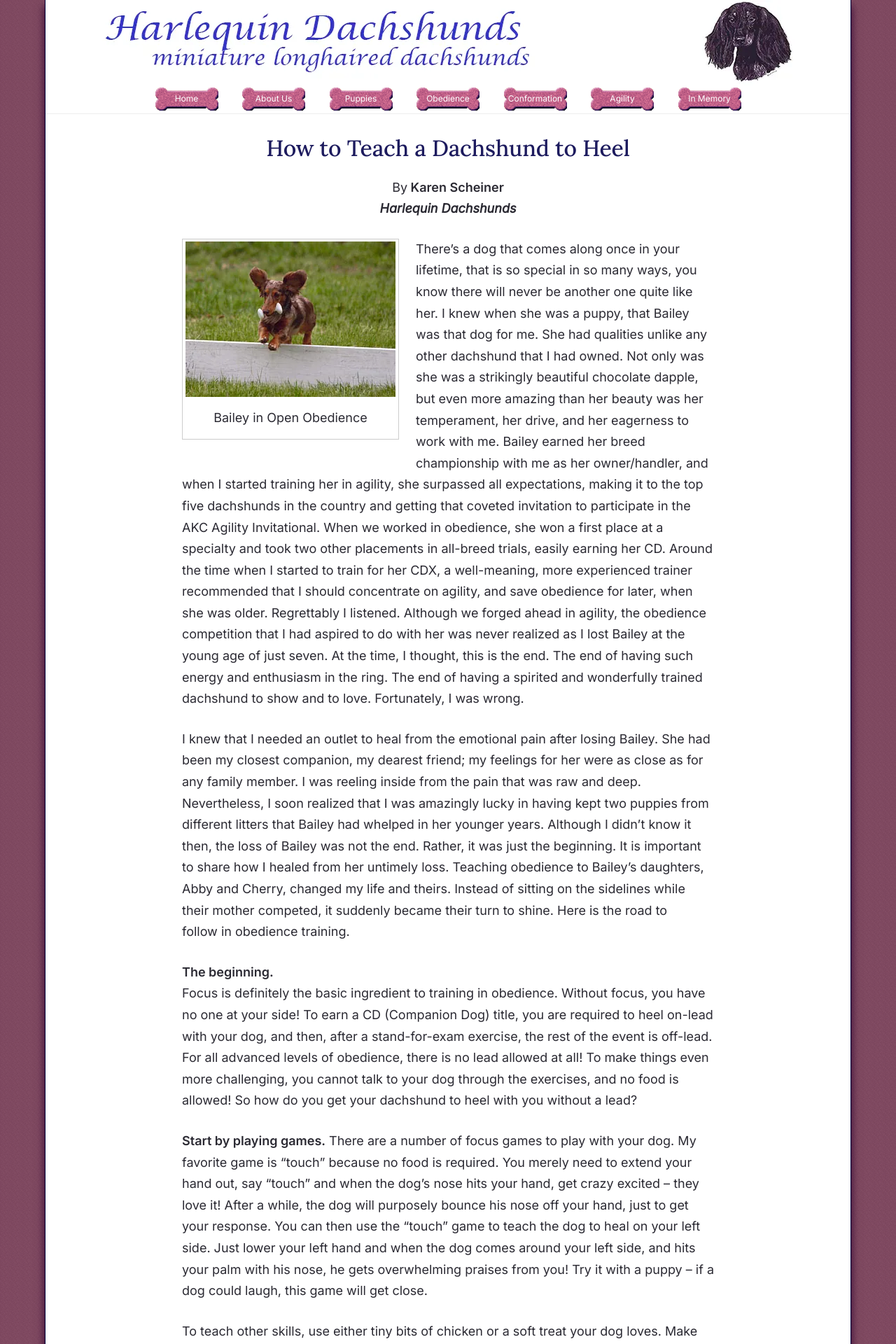
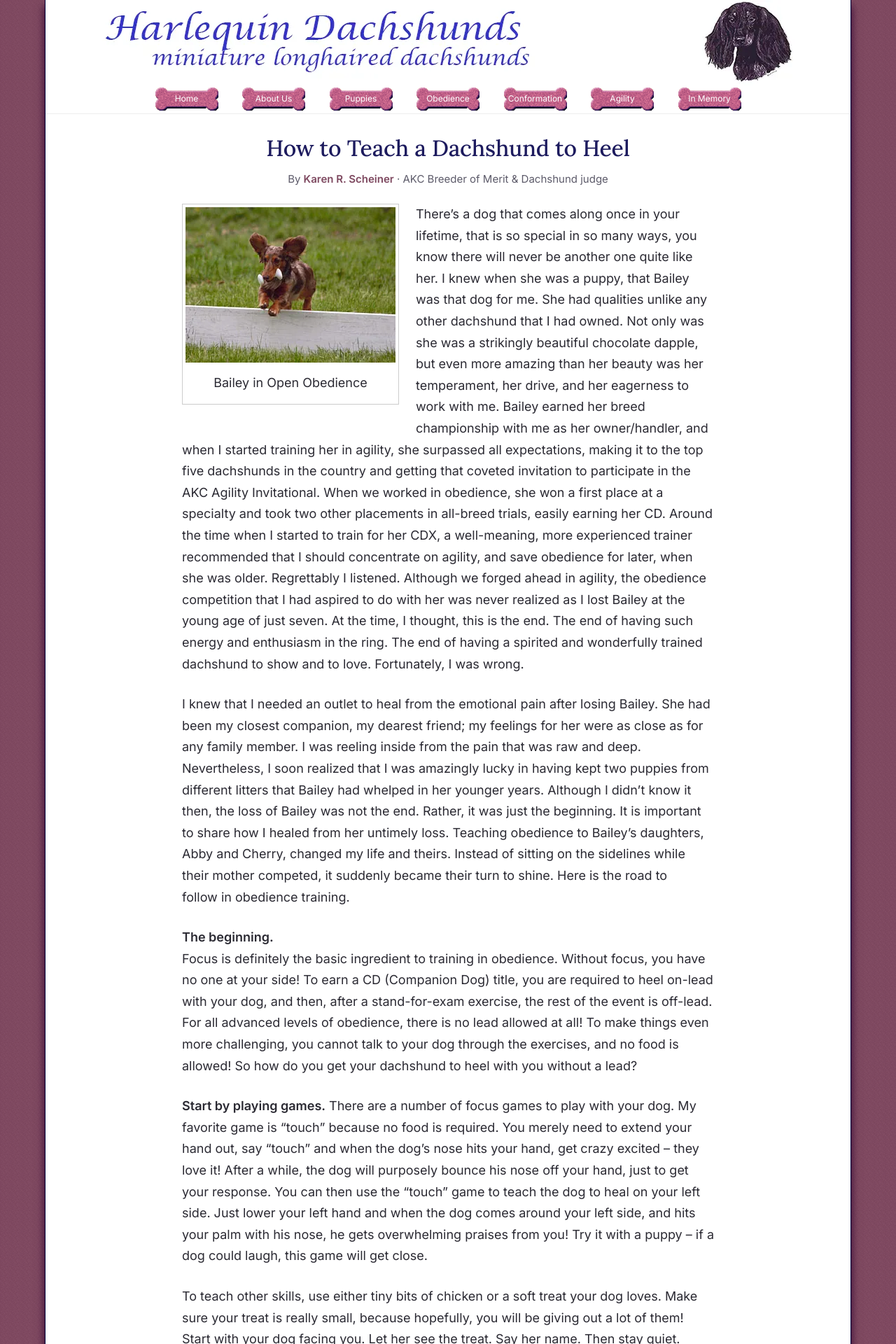
Before and after one commit to louisliberty/harlequin-dachshunds, a Jekyll site: the page built from _posts/2014-09-11-learning-to-heal-training-in-obedience.html, in a window 1280 px wide. Shown: the top 1920 px of the page at 70% size. Built offline with Jekyll 4.4.1, drawn with Linux system fonts in a browser that asks for light colours; some of the changed text lies outside the part shown.

Commit message:
Blog: remove card bylines; add article byline and author box
Co-Authored-By: Claude Opus 5.5 <noreply@anthropic.com>
Claude-Session: https://claude.ai/code/session_01TAfJqWrpFTn7GBn9jW8hNF

```diff
--- a/_layouts/blog.html
+++ b/_layouts/blog.html
@@ -16,7 +16,6 @@ layout: default
 			<div class="blog-card-body">
 				<h2 class="blog-card-title">{{ post.title }}</h2>
 				<p class="blog-card-summary">{{ post.summary | default: post.description }}</p>
-				<p class="blog-card-meta">By Karen R. Scheiner</p>
 				<span class="blog-card-more">Read more &rarr;</span>
 			</div>
 		</a>
--- a/_layouts/post.html
+++ b/_layouts/post.html
@@ -5,13 +5,23 @@ layout: default
 	<header class="entry-header">
 		<h1 class="entry-title">{{ page.heading | default: page.title }}</h1>
 
-		<div class="entry-meta">
-		</div><!-- .entry-meta -->
+		{% if page.categories contains "blog" %}<p class="article-byline">By <a href="{{ '/about-us/' | relative_url }}">Karen R. Scheiner</a> &middot; AKC Breeder of Merit &amp; Dachshund judge</p>{% endif %}
 	</header><!-- .entry-header -->
 
 	<div class="entry-content">
 {{ content }}
 	</div><!-- .entry-content -->
+	{% if page.categories contains "blog" %}
+	<aside class="author-box" aria-label="About the author">
+		<img class="author-box-img" src="/assets/images/site/author-mark.webp" alt="" width="96" height="96" loading="lazy" decoding="async">
+		<div class="author-box-text">
+			<p class="author-box-label">About the author</p>
+			<p class="author-box-name">Karen R. Scheiner</p>
+			<p>Karen has bred, trained and shown miniature longhaired dachshunds for more than 20 years. She is an AKC Breeder of Merit and an AKC Dachshund judge, and her dogs have earned titles in conformation, agility and obedience.</p>
+			<p class="author-box-links"><a href="{{ '/about-us/' | relative_url }}">More about Karen</a> &middot; <a href="https://www.akc.org/expert-advice/news/attorney-gives-up-practice-for-dog-sports/" target="_blank" rel="noopener">Featured on AKC.org &rarr;</a></p>
+		</div>
+	</aside>
+	{% endif %}
 
 	<footer class="entry-footer">
 		Posted in: {% for cat in page.categories %}<a href="{{ site.data.categories[cat].url | relative_url }}" rel="category tag">{{ site.data.categories[cat].title | default: cat }}</a>{% unless forloop.last %}, {% endunless %}{% endfor %}
--- a/_posts/2014-09-11-learning-to-heal-training-in-obedience.html
+++ b/_posts/2014-09-11-learning-to-heal-training-in-obedience.html
@@ -11,8 +11,6 @@ summary: "Step-by-step heel training for dachshunds from an AKC obedience compet
 heading: "How to Teach a Dachshund to Heel"
 seo_title: "How to Teach Your Dachshund to Heel | Obedience Training"
 ---
-<p style="text-align: center;">By<strong> Karen Scheiner</strong><strong><br/>
-<i>Harlequin Dachshunds</i></strong></p>
 <div class="wp-caption alignleft" id="attachment_28" style="width: 310px"><a href="/assets/images/dogs/bailey/bailey-jumping.jpg" title=""><picture><source type="image/webp" srcset="/assets/img-sizes/dogs/bailey/bailey-jumping-300.webp 300w" sizes="(max-width: 600px) 92vw, min(300px, 92vw, 1000px)"><img fetchpriority="high" loading="eager" alt="Bailey Jumping" aria-describedby="caption-attachment-28" class="size-full wp-image-28" height="222" src="/assets/images/dogs/bailey/bailey-jumping.jpg" width="300"/></picture></a><p class="wp-caption-text" id="caption-attachment-28">Bailey in Open Obedience</p></div>
 <p style="text-align: left;">There’s a dog that comes along once in your lifetime, that is so special in so many ways, you know there will never be another one quite like her. I knew when she was a puppy, that Bailey was that dog for me. She had qualities unlike any other dachshund that I had owned. Not only was she was a strikingly beautiful chocolate dapple, but even more amazing than her beauty was her temperament, her drive, and her eagerness to work with me. Bailey earned her breed championship with me as her owner/handler, and when I started training her in agility, she surpassed all expectations, making it to the top five dachshunds in the country and getting that coveted invitation to participate in the AKC Agility Invitational. When we worked in obedience, she won a first place at a specialty and took two other placements in all-breed trials, easily earning her CD. Around the time when I started to train for her CDX, a well-meaning, more experienced trainer recommended that I should concentrate on agility, and save obedience for later, when she was older. Regrettably I listened. Although we forged ahead in agility, the obedience competition that I had aspired to do with her was never realized as I lost Bailey at the young age of just seven. At the time, I thought, this is the end. The end of having such energy and enthusiasm in the ring. The end of having a spirited and wonderfully trained dachshund to show and to love. Fortunately, I was wrong.</p>
 <p style="text-align: left;">I knew that I needed an outlet to heal from the emotional pain after losing Bailey. She had been my closest companion, my dearest friend; my feelings for her were as close as for any family member. I was reeling inside from the pain that was raw and deep. Nevertheless, I soon realized that I was amazingly lucky in having kept two puppies from different litters that Bailey had whelped in her younger years. Although I didn’t know it then, the loss of Bailey was not the end. Rather, it was just the beginning. It is important to share how I healed from her untimely loss. Teaching obedience to Bailey’s daughters, Abby and Cherry, changed my life and theirs. Instead of sitting on the sidelines while their mother competed, it suddenly became their turn to shine. Here is the road to follow in obedience training.</p>
--- a/_posts/2016-01-02-puppy-play.html
+++ b/_posts/2016-01-02-puppy-play.html
@@ -10,7 +10,6 @@ summary: "How to pick the right dachshund puppy from a litter for agility, obedi
 heading: "Choosing & Training a Dachshund Puppy"
 ---
 <p> </p>
-<p style="text-align: center;">By Karen R. Scheiner</p>
 <p>All puppies are cute, especially dachshund puppies! But choosing a puppy for competitive obedience and agility, is not puppy’s play. Most reputable breeders are looking for conformation show prospects in their breeding line. However, all litters include some puppies that are not suited for the show ring in conformation. So, if you are actually looking to buy a dachshund puppy for performance events, or want to learn about starting training for a very young puppy, then this article is written especially for you.</p>
 <p style="text-align: center;"> <strong>CHOOSING A PERFORMANCE PUPPY</strong></p>
 <p>All puppies are<em> not</em> born equal. That is to say, aside from their appearances, some are shy, some are inquisitive, and some are outgoing. The cutest puppy in the litter may be the one that is always hiding in the corner. An inexperienced buyer might easily fall in love with that shy little puppy. If they are looking for “just a pet” (translate “couch potato”), then that puppy may be a good fit. However, the puppy who is outgoing, friendly and fearless is likely the best one to choose for performance events.</p>
--- a/_posts/2016-01-07-training-for-success-patience-perserverance.html
+++ b/_posts/2016-01-07-training-for-success-patience-perserverance.html
@@ -11,7 +11,6 @@ summary: "How Chelsea, a miniature longhaired dachshund, became a MACH agility c
 heading: "Dachshund Training for Success"
 ---
 <h3 style="text-align: center;"><strong><span style="text-decoration: underline;">Chelsea’s “Story”</span></strong></h3>
-<p style="text-align: center;"><strong><u>By Karen R. Scheiner</u></strong></p>
 <p>                        As a rule, dachshunds are not known for their prowess in agility. Honestly, they would rather be following a scent or chasing bunnies in the field! To teach any dog to dash across a yard at their fastest speed, take jumps and run across a dog walk with impulsion, merely at the command of its owner, is a challenge. But more so for a dachshund whose nose, naturally, is intended for hunting. This article is intended to encourage those of you who are considering, or just beginning, to train a dachshund to perform what does not come naturally. That is, taking your dog to a place in training that would never happen without you. So think of this not as a training article, but rather one that will inspire you to continue working with and training your most loyal companion to be all that he can be.</p>
 <p>Success can be measured in many different ways. It usually starts with setting a goal. If you set your goal too high, you will never find success. If you set your goal too low, it won’t mean anything. Success can be measured when your dog earns a title; with each higher title, the greater the feeling of success. Other forms of success don’t involve titles at all. Instead, it’s a measure of where you started when you first began to train your dog, and whether you believe that your dog has measurably improved. There are some goals that you initially may consider to be unattainable; but ultimately, after time, they may become within your reach and actually realized.</p>
 <p>I often ask people whom I casually meet, what exactly do you do with your dogs? Inevitably, they look at me strangely and respond that they do “nothing,” because their dogs are “just pets.” So, does that mean they are destined to lead a life of dormancy? When I ask them if they would let their children just lie around the house all day, they admit that would certainly not be the case. So why is that okay for your dog to lack training? In my house, that’s never the case! In the my experience, from over the 16 or so years that I have been training dachshunds, I can truly tell you that the extra effort put into training your doxie, will reward you tenfold, in time.</p>
--- a/assets/css/site.css
+++ b/assets/css/site.css
@@ -267,3 +267,16 @@ h1.page-title, .page article h1.entry-title, .single article h1.entry-title, h1.
 @media (max-width: 600px) {
   h1.page-title, .page article h1.entry-title, .single article h1.entry-title, h1.entry-title { font-size: 24px; }
 }
+
+/* Articles: byline under the title and author box at the end */
+.article-byline { text-align: center; font-size: 15px; color: #5d5b6a; margin: -8px 0 24px; }
+.article-byline a { color: #7e4960; font-weight: 600; text-decoration: none; }
+.article-byline a:hover { text-decoration: underline; }
+.author-box { display: flex; gap: 20px; align-items: flex-start; max-width: 800px; margin: 40px auto 24px; padding: 22px 24px; background: #faf6f9; border: 1px solid #ece4ee; border-radius: 12px; }
+.author-box-img { flex: 0 0 96px; width: 96px; height: 96px; border-radius: 50%; background: #fff; border: 1px solid #e4dfea; object-fit: cover; }
+.author-box-text p { margin: 0 0 8px; font-size: 16px; line-height: 1.6; color: #2b2a33; }
+.author-box-text .author-box-label { font-size: 12px; font-weight: 600; letter-spacing: .14em; text-transform: uppercase; color: #7e4960; margin-bottom: 2px; }
+.author-box-text .author-box-name { font-family: Lora, Georgia, serif; font-weight: 500; font-size: 22px; color: #1d1b5e; margin-bottom: 6px; }
+.author-box-links a { color: #7e4960; font-weight: 600; }
+.category-blog .entry-footer { max-width: 800px; margin-left: auto; margin-right: auto; }
+@media (max-width: 600px) { .author-box { flex-direction: column; align-items: center; text-align: center; padding: 20px 18px; } }
```
Also changed, not shown: assets/images/site/author-mark.webp (added).
